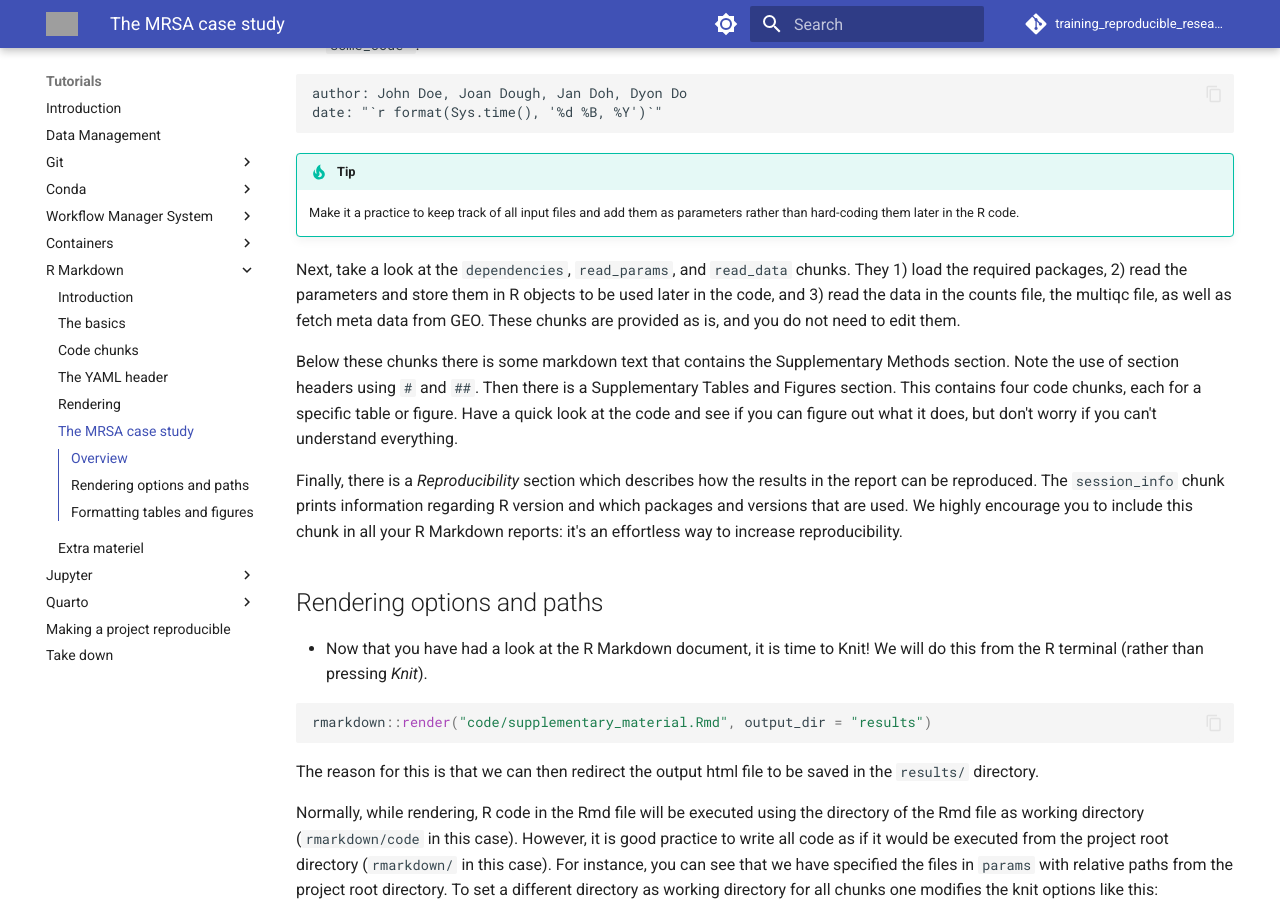
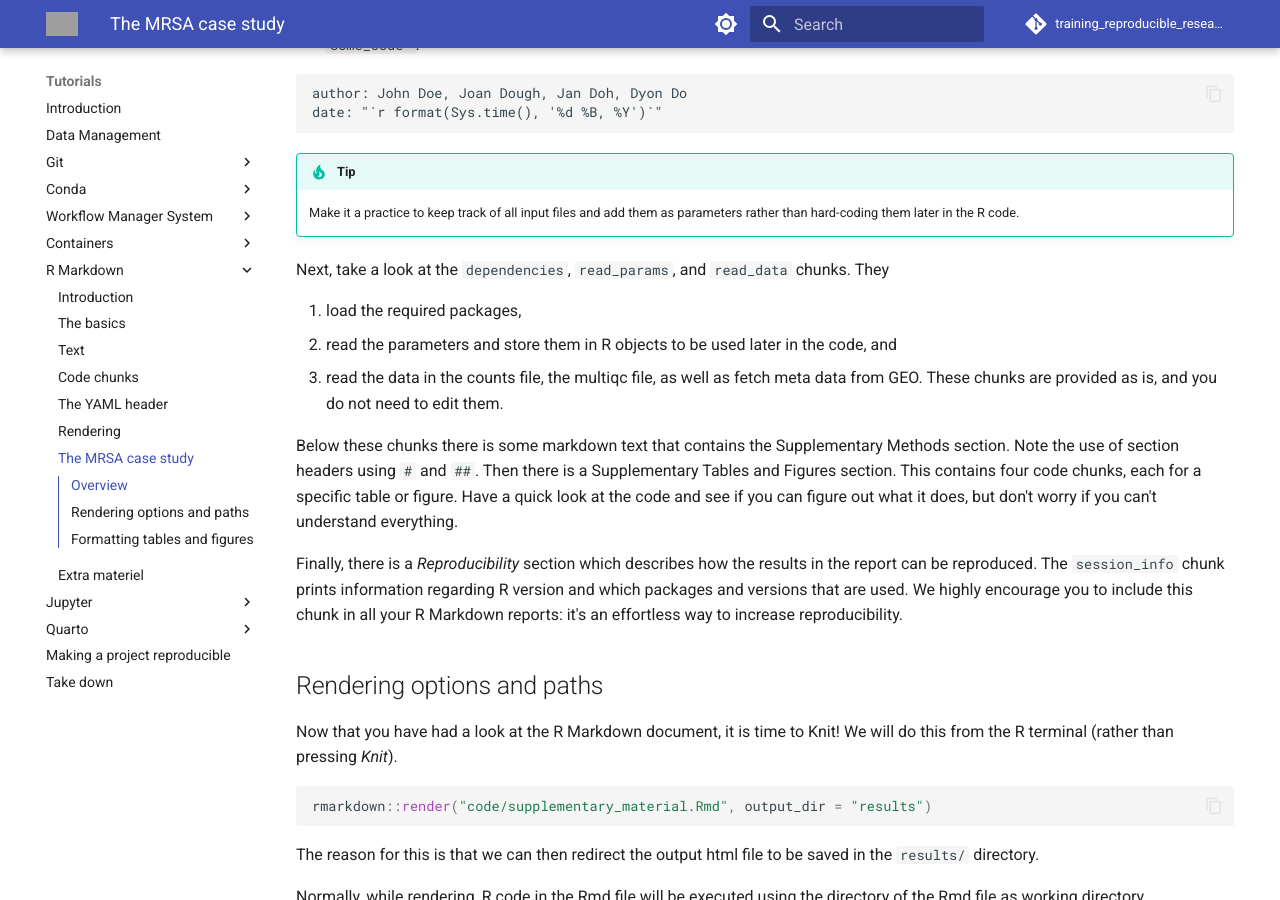
Before and after one commit to SouthGreenPlatform/training_reproducible_research, an MkDocs documentation site: the page built from docs/pages/rmarkdown/r-markdown-7-the-mrsa-case-study.md, in a window 1280 px wide and 900 px high, scrolled down 1226 px. Built offline with MkDocs 1.6.1 and Material for MkDocs 9.7.7, drawn with Linux system fonts in a browser that asks for light colours; comment, search, counter and statistics services are not loaded; some of the changed text lies outside the part shown; grey boxes are pictures that could not be loaded.

Commit message:
feat: Update Rmarkdown session

````diff
--- a/docs/pages/rmarkdown/r-markdown-6-the-mrsa-case-study.md
+++ b/docs/pages/rmarkdown/r-markdown-7-the-mrsa-case-study.md
@@ -1,7 +1,7 @@
 As you might remember from the [intro](introduction), we are attempting to
 understand how lytic bacteriophages can be used as a future therapy for the
 multiresistant bacteria MRSA (methicillin-resistant _Staphylococcus aureus_).
-In this exercise we will use R Markdown to make a report in form of
+In this exercise, we will use R Markdown to make a report in form of
 a Supplementary Material HTML based on the outputs from the [Snakemake
 tutorial](snakemake-10-generalizing-workflows). Among the benefits of having
 the supplementary material (or even the full manuscript) in R Markdown format
@@ -66,10 +66,11 @@
     parameters rather than hard-coding them later in the R code.
 
 Next, take a look at the `dependencies`, `read_params`, and `read_data` chunks.
-They 1) load the required packages, 2) read the parameters and store them in
-R objects to be used later in the code, and 3) read the data in the counts
-file, the multiqc file, as well as fetch meta data from GEO. These chunks are
-provided as is, and you do not need to edit them.
+They
+
+1. load the required packages,
+2. read the parameters and store them in R objects to be used later in the code, and
+3. read the data in the counts file, the multiqc file, as well as fetch meta data from GEO. These chunks are provided as is, and you do not need to edit them.
 
 Below these chunks there is some markdown text that contains the Supplementary
 Methods section. Note the use of section headers using `#` and `##`. Then there
@@ -86,8 +87,8 @@
 
 ## Rendering options and paths
 
-* Now that you have had a look at the R Markdown document, it is time to Knit!
-  We will do this from the R terminal (rather than pressing *Knit*).
+Now that you have had a look at the R Markdown document, it is time to Knit!
+We will do this from the R terminal (rather than pressing *Knit*).
 
 ```r
 rmarkdown::render("code/supplementary_material.Rmd", output_dir = "results")
--- a/mkdocs.yml
+++ b/mkdocs.yml
@@ -62,6 +62,7 @@
   - pymdownx.tabbed
   - attr_list
   - tables
+  - md_in_html
   - toc:
       permalink: '#'
 
@@ -136,11 +137,12 @@
         - R Markdown:
           - Introduction: pages/rmarkdown/r-markdown-1-introduction.md
           - The basics: pages/rmarkdown/r-markdown-2-the-basics.md
-          - Code chunks: pages/rmarkdown/r-markdown-3-code-chunks.md
-          - The YAML header: pages/rmarkdown/r-markdown-4-the-yaml-header.md
-          - Rendering: pages/rmarkdown/r-markdown-5-rendering.md
-          - The MRSA case study: pages/rmarkdown/r-markdown-6-the-mrsa-case-study.md
-          - Extra materiel: pages/rmarkdown/r-markdown-7-extra-material.md
+          - Text: pages/rmarkdown/r-markdown-3-text.md
+          - Code chunks: pages/rmarkdown/r-markdown-4-code-chunks.md
+          - The YAML header: pages/rmarkdown/r-markdown-5-the-yaml-header.md
+          - Rendering: pages/rmarkdown/r-markdown-6-rendering.md
+          - The MRSA case study: pages/rmarkdown/r-markdown-7-the-mrsa-case-study.md
+          - Extra materiel: pages/rmarkdown/r-markdown-8-extra-material.md
         - Jupyter:
           - Introduction: pages/jupyter/jupyter-1-introduction.md
           - The basics: pages/jupyter/jupyter-2-the-basics.md
````
Also changed, not shown: docs/pages/rmarkdown/r-markdown-1-introduction.md (+40 -7 lines), docs/pages/rmarkdown/r-markdown-2-the-basics.md (+2 -40 lines), docs/pages/rmarkdown/r-markdown-3-text.md (added, +41 -0 lines), docs/pages/rmarkdown/r-markdown-6-rendering.md (renamed from docs/pages/rmarkdown/r-markdown-5-rendering.md, +1 -1 lines), docs/pages/rmarkdown/images/exampleRmarkdown_code.png (added), docs/pages/rmarkdown/images/exampleRmarkdown_result.png (added), docs/pages/rmarkdown/images/hex-rmarkdown.png (added), docs/pages/rmarkdown/r-markdown-4-code-chunks.md (renamed from docs/pages/rmarkdown/r-markdown-3-code-chunks.md), docs/pages/rmarkdown/r-markdown-5-the-yaml-header.md (renamed from docs/pages/rmarkdown/r-markdown-4-the-yaml-header.md), docs/pages/rmarkdown/r-markdown-8-extra-material.md (renamed from docs/pages/rmarkdown/r-markdown-7-extra-material.md).
